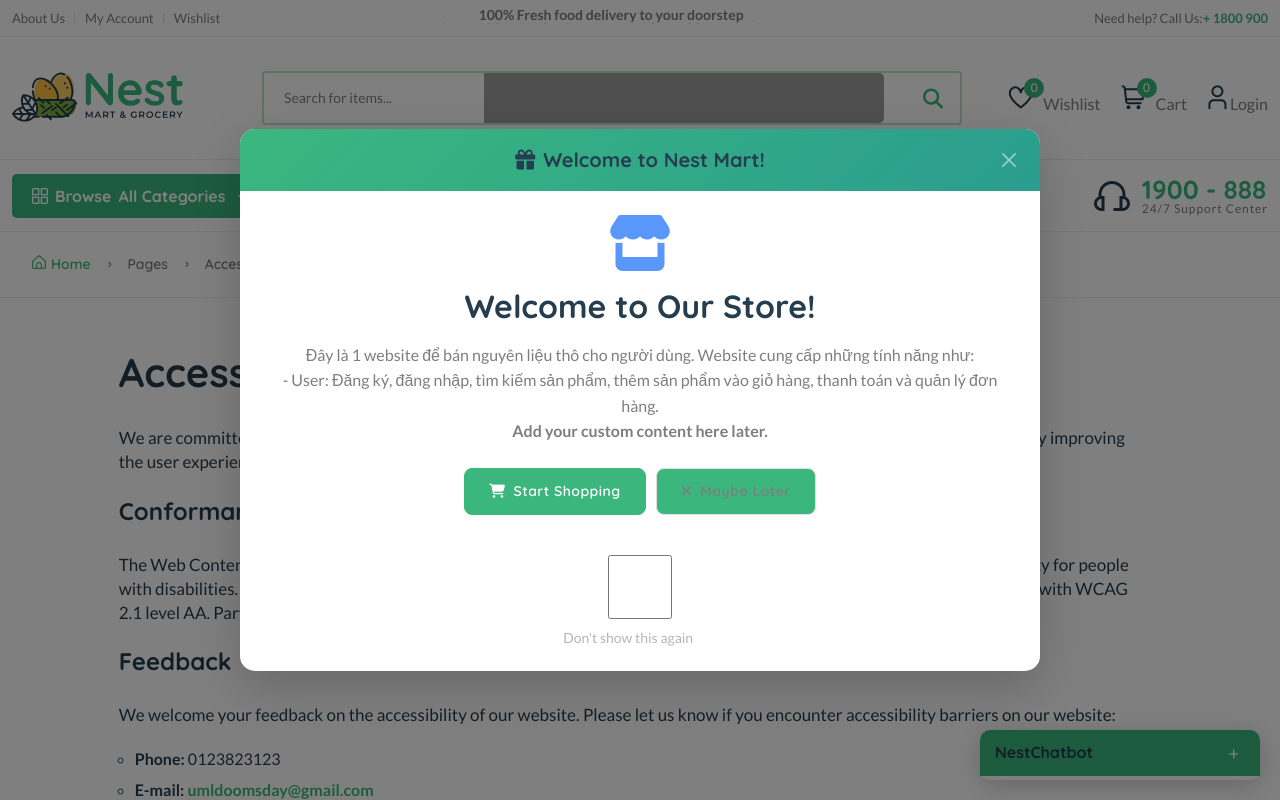
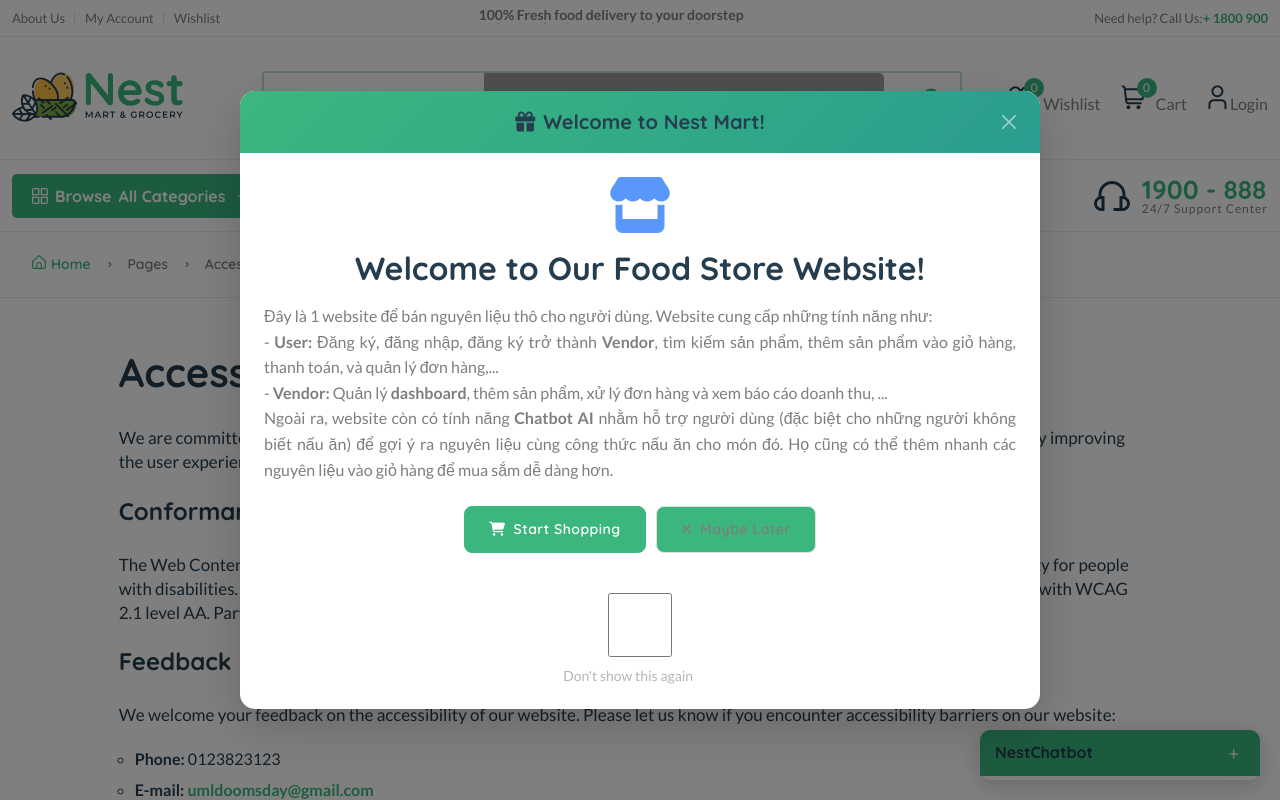
Before and after one commit to gnaht1/food-ecommerce-web, a Django app: page /accessibility/ in a window 1280 px wide. Run offline with Django 5.2, Linux system fonts and the light colour scheme; data that the repository does not hold is empty; parts of the project's set-up code (start-up, migrations or seed data) failed here and were passed over; some libraries are stand-ins or nearby versions; grey boxes are pictures that could not be loaded.

Commit message:
update popup

```diff
--- a/templates/core/vendor-detail.html
+++ b/templates/core/vendor-detail.html
@@ -78,7 +78,7 @@
                         <div class="totall-product">
                             <p>We found <strong class="text-brand">{{products.count}}</strong> items for you!</p>
                         </div>
-                        <div class="sort-by-product-area">
+                        {% comment %} <div class="sort-by-product-area">
                             <div class="sort-by-cover mr-10">
                                 <div class="sort-by-product-wrap">
                                     <div class="sort-by">
@@ -117,7 +117,7 @@
                                     </ul>
                                 </div>
                             </div>
-                        </div>
+                        </div> {% endcomment %}
                     </div>
                     <div class="row product-grid mb-50">
                         {% for p in products %}
--- a/templates/partials/welcome_popup.html
+++ b/templates/partials/welcome_popup.html
@@ -14,11 +14,13 @@
           <div class="popup-icon mb-3">
             <i class="fas fa-store fa-4x text-primary"></i>
           </div>
-          <h3 class="popup-title mb-3">Welcome to Our Store!</h3>
-          <p class="popup-description mb-4">
+          <h3 class="popup-title mb-3">Welcome to Our Food Store Website!</h3>
+          <p class="popup-description mb-4 text-justify" style="text-align: justify;">
             Đây là 1 website để bán nguyên liệu thô cho người dùng. Website cung cấp những tính năng như: <br>
-            - User: Đăng ký, đăng nhập, tìm kiếm sản phẩm, thêm sản phẩm vào giỏ hàng, thanh toán và quản lý đơn hàng. <br>
-            <strong>Add your custom content here later.</strong>
+            - <strong>User:</strong> Đăng ký, đăng nhập, đăng ký trở thành <strong>Vendor</strong>, tìm kiếm sản phẩm, thêm sản phẩm vào giỏ hàng, thanh toán, và quản lý đơn hàng,... <br>
+            - <strong>Vendor:</strong> Quản lý <strong>dashboard</strong>, thêm sản phẩm, xử lý đơn hàng và xem báo cáo doanh thu, ...<br>
+            Ngoài ra, website còn có tính năng <strong>Chatbot AI</strong> nhằm hỗ trợ người dùng (đặc biệt cho những người không biết nấu ăn)
+            để gợi ý ra nguyên liệu cùng công thức nấu ăn cho món đó. Họ cũng có thể thêm nhanh các nguyên liệu vào giỏ hàng để mua sắm dễ dàng hơn.
           </p>
           <div class="popup-actions">
             <button type="button" class="btn btn-primary btn-lg me-2" data-bs-dismiss="modal">
@@ -39,3 +41,4 @@
     </div>
   </div>
 </div>
+</div>
```
